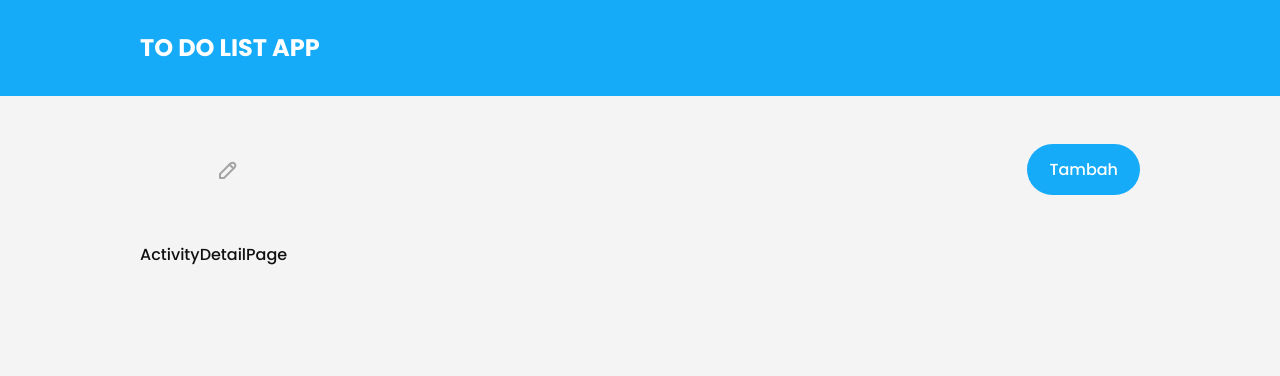
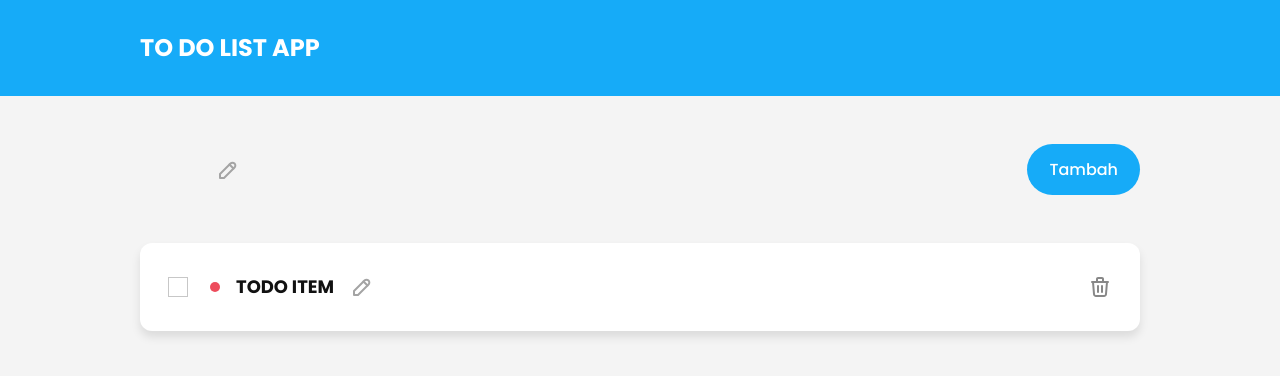
Before and after one commit to johnsonlin286/skyshi_assessment, a Next.js app: page /detail/1 in a window 1280 px wide. Shown: the top 376 px of the page. Built offline with nearby package versions, Linux system fonts and the light colour scheme; no server answers.

Commit message:
commit update add todo list components

```diff
--- a/src/components/ActivityItem.js
+++ b/src/components/ActivityItem.js
@@ -1,4 +1,3 @@
-import { useRef } from "react";
 import Link from "next/link";
 import moment from "moment/moment";
 
@@ -6,8 +5,6 @@
 import IconButton from "./IconButton";
 
 function ActivityItem({ id, title, date, className, onDelete }) {
-  const buttonElm = useRef(null);
-
   return (
     <div
       data-cy="activity-item"
@@ -22,7 +19,7 @@
         <p className="text-sm text-gray800">
           {moment(date).format("D MMMM YYYY")}
         </p>
-        <IconButton elmRef={buttonElm} onClick={onDelete}>
+        <IconButton onClick={onDelete}>
           <Image
             src={"/image/icon-trash.svg"}
             alt="icon-trash"
--- /dev/null
+++ b/src/components/Checkbox.js
@@ -0,0 +1,40 @@
+import Image from "next/image";
+import { useState } from "react";
+
+function Checkbox({ id, className, onChange }) {
+  const [isChecked, setIsChecked] = useState(false);
+
+  const checkToggle = () => {
+    setIsChecked(!isChecked);
+    onChange(!isChecked);
+  };
+
+  return (
+    <div className={`relative ${className || ""}`}>
+      <label
+        htmlFor={id}
+        className={`flex justify-center items-center w-5 h-5 cursor-pointer border ${
+          isChecked ? "bg-blue border-blue" : "border-gray300 bg-white"
+        }`}
+      >
+        {isChecked && (
+          <Image
+            src={"/image/icon-check.svg"}
+            alt="icon-check"
+            width={14}
+            height={14}
+          />
+        )}
+      </label>
+      <input
+        id={id}
+        type="checkbox"
+        checked={isChecked}
+        className="absolute top-0 left-0 w-[0px] h-[0px] opacity-0"
+        onChange={checkToggle}
+      />
+    </div>
+  );
+}
+
+export default Checkbox;
--- a/src/components/HeadingEdit.js
+++ b/src/components/HeadingEdit.js
@@ -1,5 +1,7 @@
+import { useEffect, useRef, useState } from "react";
 import Image from "next/image";
-import { useEffect, useRef, useState } from "react";
+
+import IconButton from "./IconButton";
 
 function HeadingEdit({ title, onDoneEdit }) {
   const inputElm = useRef();
@@ -47,18 +49,14 @@
           onBlur={editButtonHandler}
         />
       )}
-      <button
-        data-cy="todo-title-edit-button"
-        className="w-6 h-6"
-        onClick={editButtonHandler}
-      >
+      <IconButton onClick={editButtonHandler}>
         <Image
           src={"/image/icon-pencil.svg"}
           alt="icon-pencil"
           width={24}
           height={24}
         />
-      </button>
+      </IconButton>
     </div>
   );
 }
--- a/src/components/IconButton.js
+++ b/src/components/IconButton.js
@@ -1,6 +1,6 @@
-function IconButton({ elmRef, onClick, children }) {
+function IconButton({ onClick, children, className }) {
   return (
-    <button ref={elmRef} onClick={onClick}>
+    <button className={`${className || ""}`} onClick={onClick}>
       {children}
     </button>
   );
--- /dev/null
+++ b/src/components/PriorityIndicator.js
@@ -0,0 +1,41 @@
+import { useEffect, useState } from "react";
+
+function PriorityIndicator({ priority, className }) {
+  const [priorityType, setPriorityType] = useState("");
+
+  useEffect(() => {
+    if (priority) updatePriority(priority);
+  }, [priority]);
+
+  const updatePriority = (status) => {
+    switch (status) {
+      case "very-high":
+        setPriorityType("bg-red");
+        break;
+      case "high":
+        setPriorityType("bg-yellow");
+        break;
+      case "medium":
+        setPriorityType("bg-green");
+        break;
+      case "low":
+        setPriorityType("bg-blue");
+        break;
+      case "very-low":
+        setPriorityType("bg-purple");
+        break;
+      default:
+        setPriorityType("");
+    }
+  };
+
+  return (
+    <span
+      className={`block w-[10px] h-[10px] rounded-full ${priorityType} ${
+        className || ""
+      }`}
+    />
+  );
+}
+
+export default PriorityIndicator;
--- /dev/null
+++ b/src/components/TodoItem.js
@@ -0,0 +1,35 @@
+import Image from "next/image";
+
+import IconButton from "./IconButton";
+import Checkbox from "./Checkbox";
+import PriorityIndicator from "./PriorityIndicator";
+
+function TodoItem({ id, title, onCheck, onDelete }) {
+  return (
+    <div className="flex justify-between items-center bg-white rounded-xl shadow-card py-[30px] px-7">
+      <div className="flex items-center">
+        <Checkbox id={id} className="mr-[22px]" onChange={() => null} />
+        <PriorityIndicator priority="very-high" className="mr-4" />
+        <strong className="text-lg mr-4">TODO ITEM</strong>
+        <IconButton onClick={() => null}>
+          <Image
+            src={"/image/icon-pencil.svg"}
+            alt="icon-pencil"
+            width={24}
+            height={24}
+          />
+        </IconButton>
+      </div>
+      <IconButton onClick={() => null}>
+        <Image
+          src={"/image/icon-trash.svg"}
+          alt="icon-trash"
+          width={24}
+          height={24}
+        />
+      </IconButton>
+    </div>
+  );
+}
+
+export default TodoItem;
--- /dev/null
+++ b/src/components/TodoList.js
@@ -0,0 +1,16 @@
+import TodoItem from "./TodoItem";
+
+function TodoList({ activityId }) {
+  return (
+    <ul>
+      <li className="mb-[10px]">
+        <TodoItem />
+      </li>
+      {/* <li className="mb-[10px]">
+        <TodoItem />
+      </li> */}
+    </ul>
+  );
+}
+
+export default TodoList;
--- a/src/pages/detail/[id].js
+++ b/src/pages/detail/[id].js
@@ -6,6 +6,7 @@
 import HeadingEdit from "@/components/HeadingEdit";
 import { fetchActivity, patchActivity } from "@/api/activity";
 import AddButton from "@/components/AddButton";
+import TodoList from "@/components/TodoList";
 
 function ActivityDetailPage() {
   const router = useRouter();
@@ -50,7 +51,9 @@
             <AddButton name="todo-add-button" onClick={() => null} />
           }
         />
-        <section>ActivityDetailPage</section>
+        <section>
+          <TodoList activityId={activityId} />
+        </section>
       </div>
     </Layout>
   );
--- a/tailwind.config.js
+++ b/tailwind.config.js
@@ -30,6 +30,7 @@
       green: "#00A790",
       purple: "#B01AFF",
       white: "#FFFFFF",
+      gray300: "#C7C7C7",
       gray400: "#f4f4f4",
       gray500: "#E5E5E5",
       gray800: "#888888",
```
Also changed, not shown: public/image/icon-check.svg (added).
